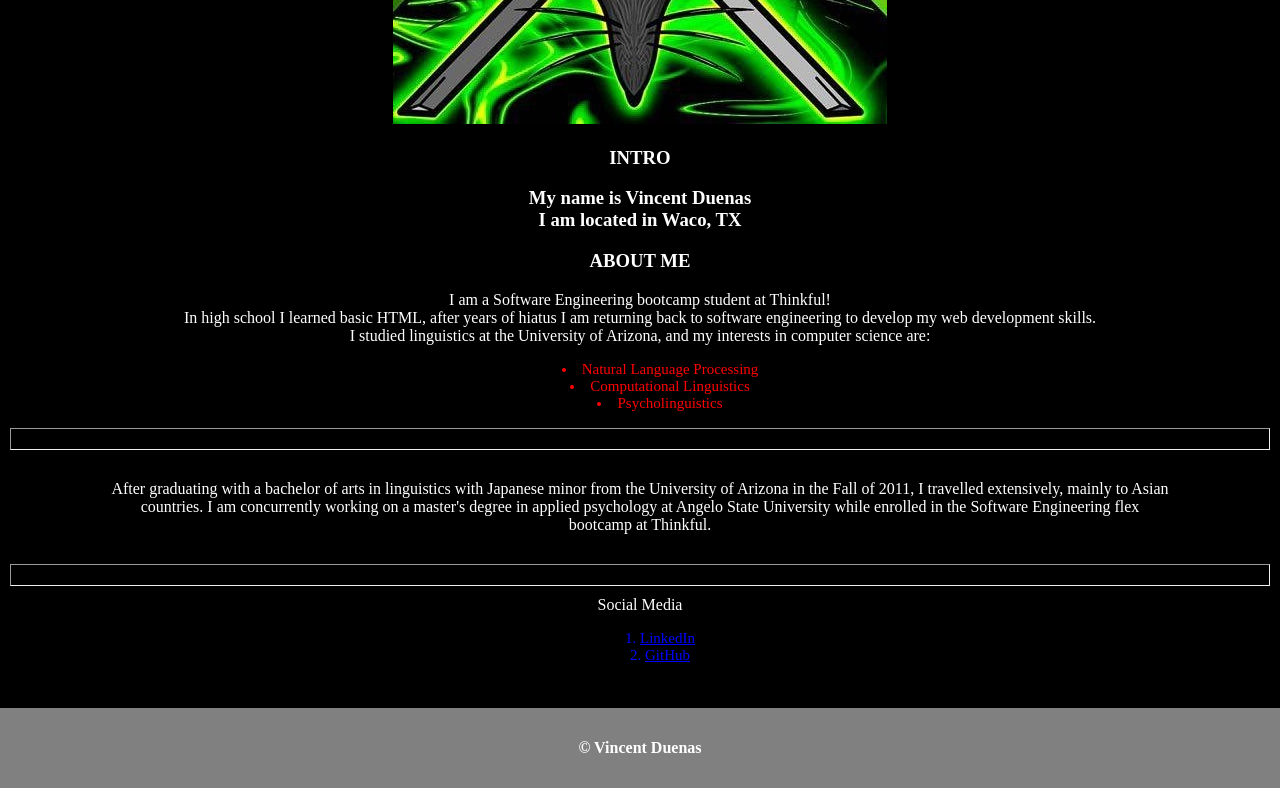
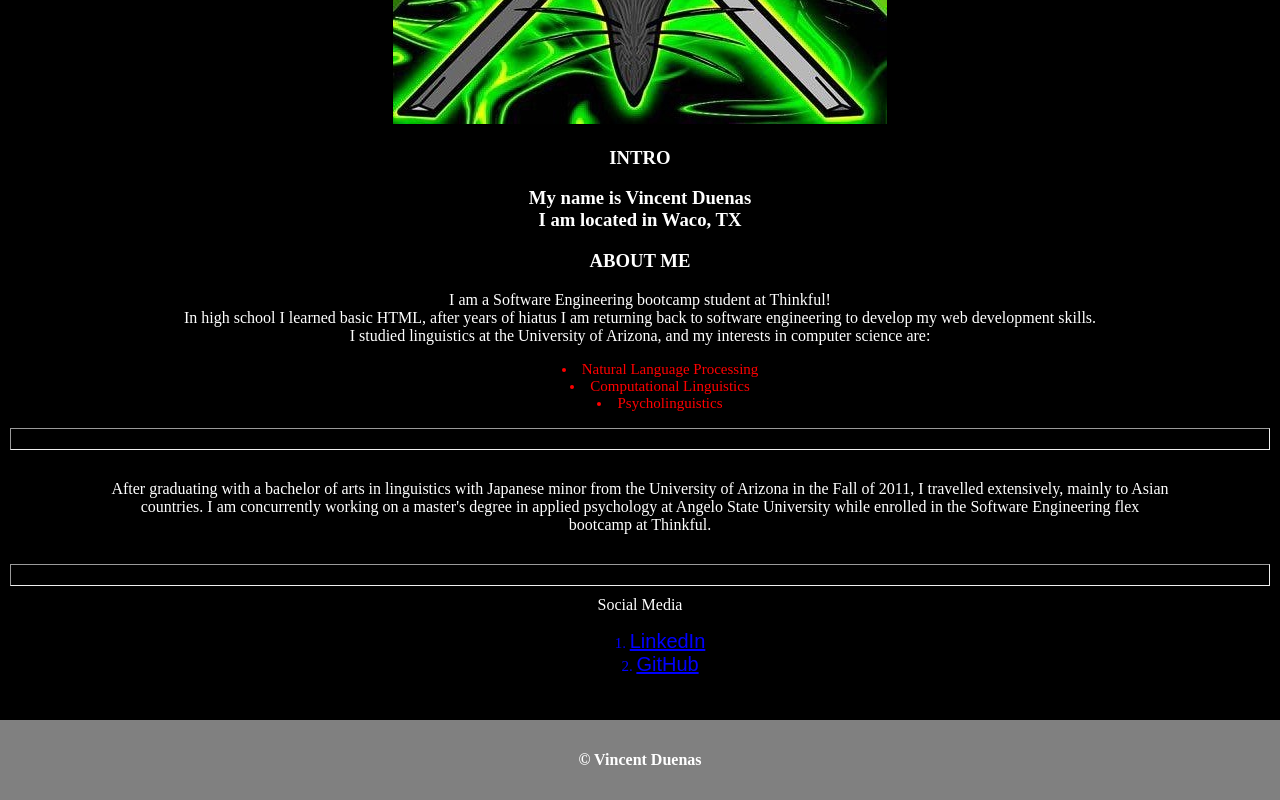
Before and after one commit to thelabratlaboratory/website, a plain HTML site: page index.html in a window 1280 px wide. Shown: the part 485-1285 px from the top of the page. Drawn offline with Linux system fonts and the light colour scheme.

Commit message:
Update style.css

```diff
--- a/style.css
+++ b/style.css
@@ -76,6 +76,11 @@ nav::after {
   list-style-position: inside;
 }
 
+a {
+  font-family: Arial, sans-serif;
+  font-size: 20px;
+}
+
 a:link    { color: blue;  }
 a:visited { color: red;   }
 a:hover   { color: green; }
```
